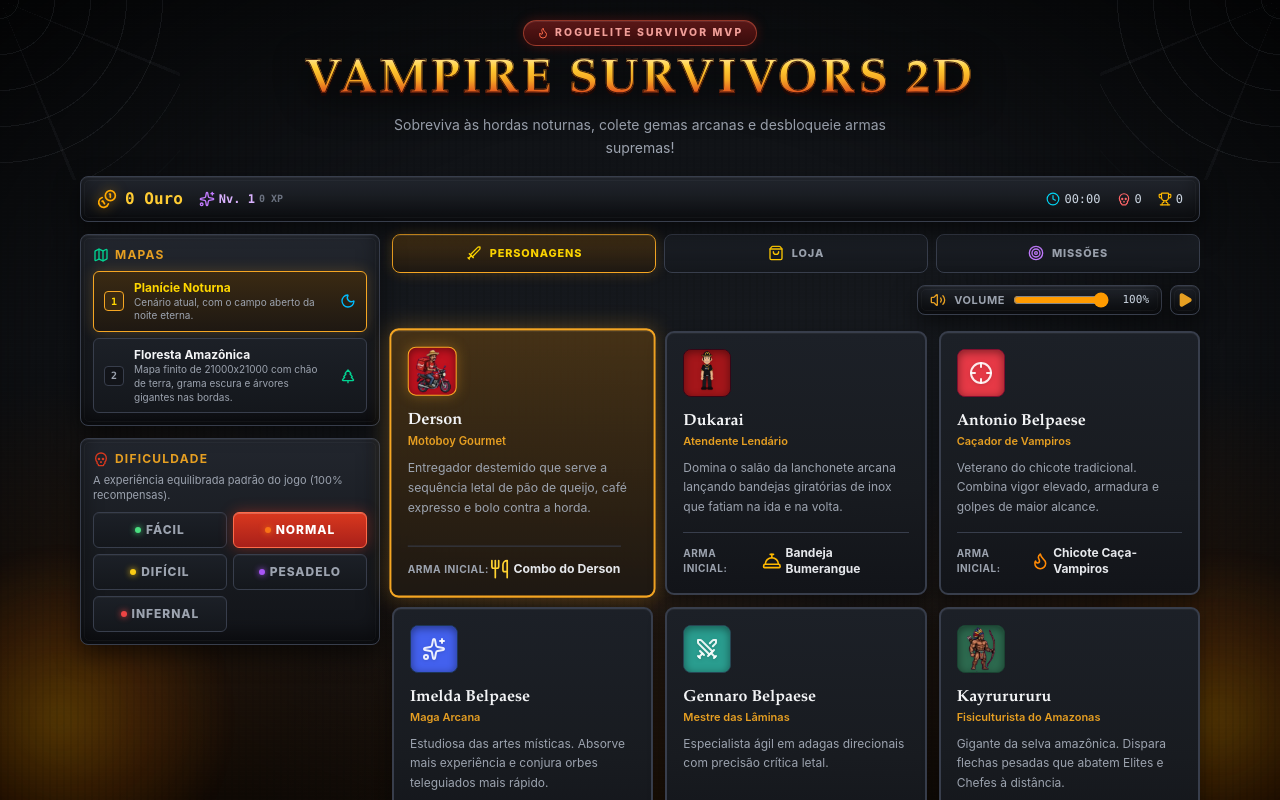
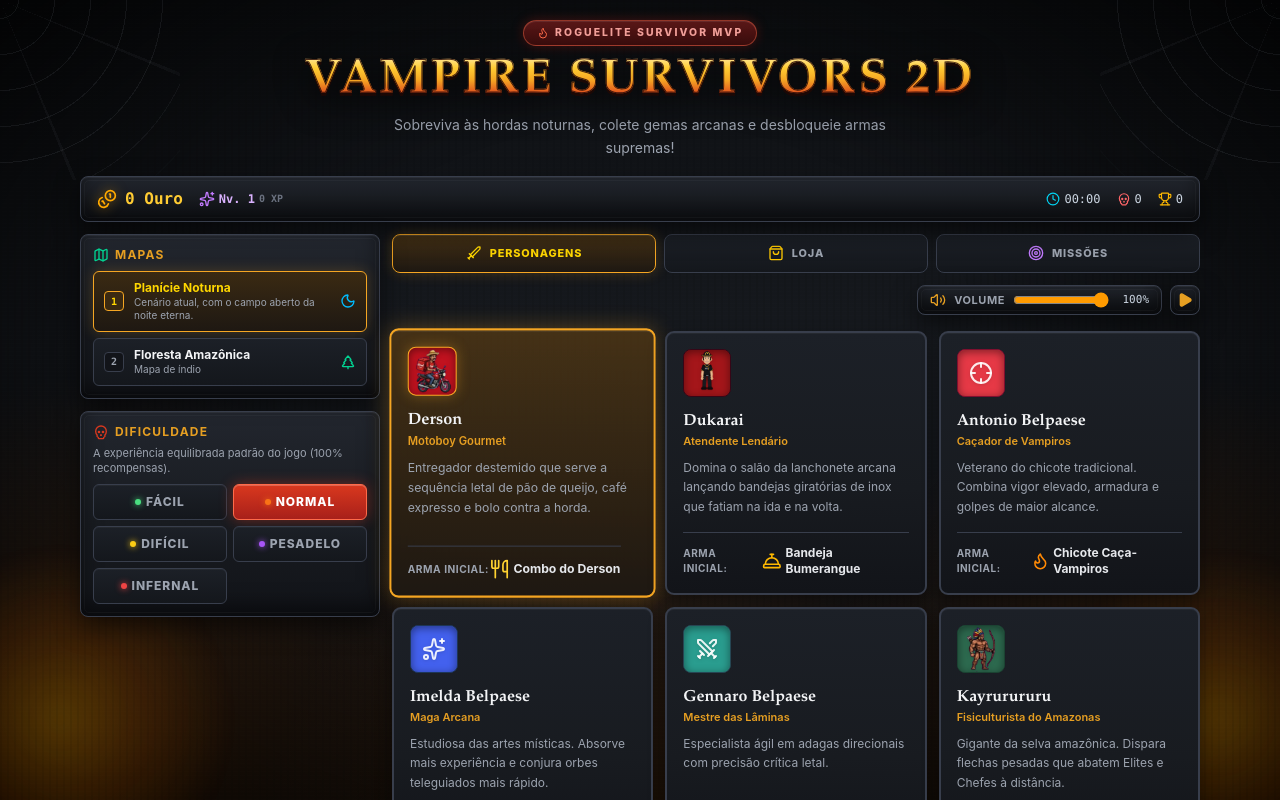
Before and after one commit to victoprincipe/2d-survivor, a Next.js app: page / in a window 1280 px wide. Built offline with nearby package versions, Linux system fonts and the light colour scheme.

Commit message:
Altera descrição do mapa da floresta

```diff
--- a/src/game/data/maps.ts
+++ b/src/game/data/maps.ts
@@ -15,7 +15,7 @@ export const GAME_MAPS: GameMap[] = [
   {
     id: 'amazon_forest',
     name: 'Floresta Amazônica',
-    description: 'Mapa finito de 21000x21000 com chão de terra, grama escura e árvores gigantes nas bordas.',
+    description: 'Mapa de índio',
   },
 ];
 
```
